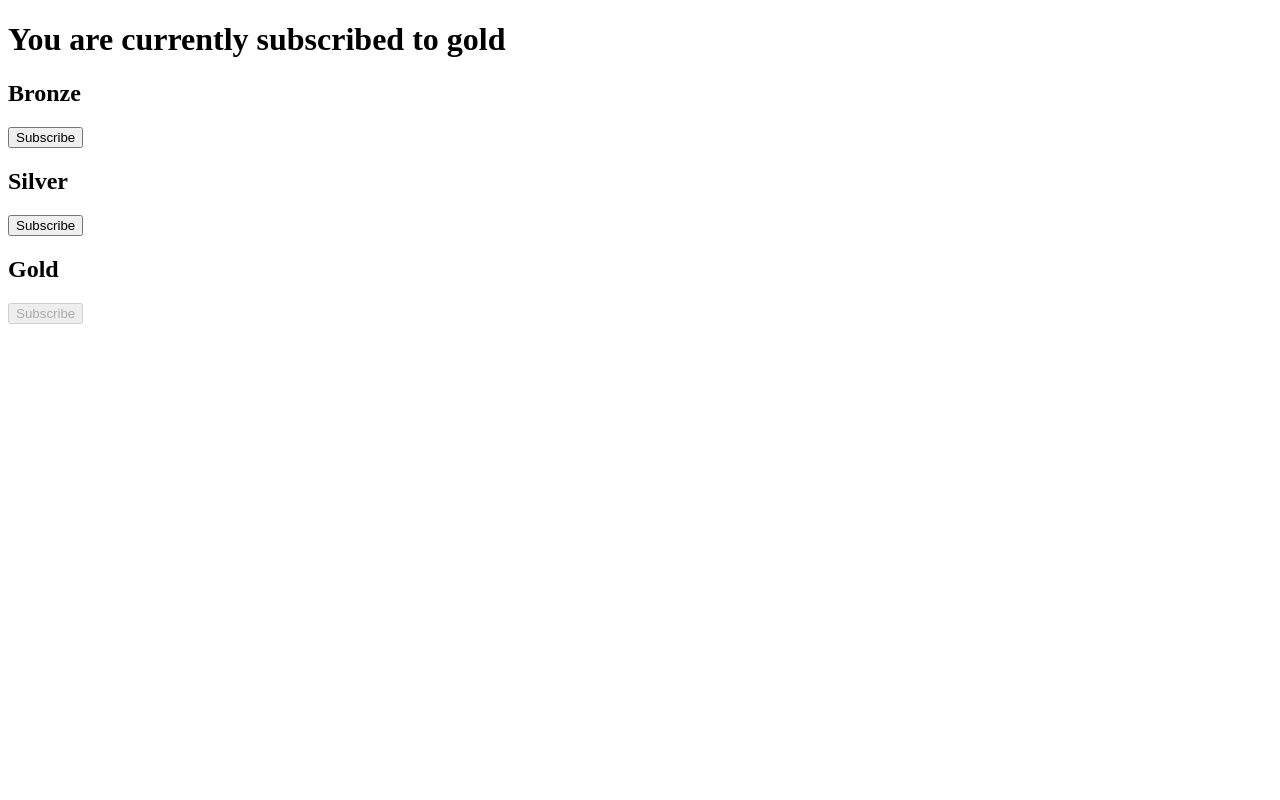
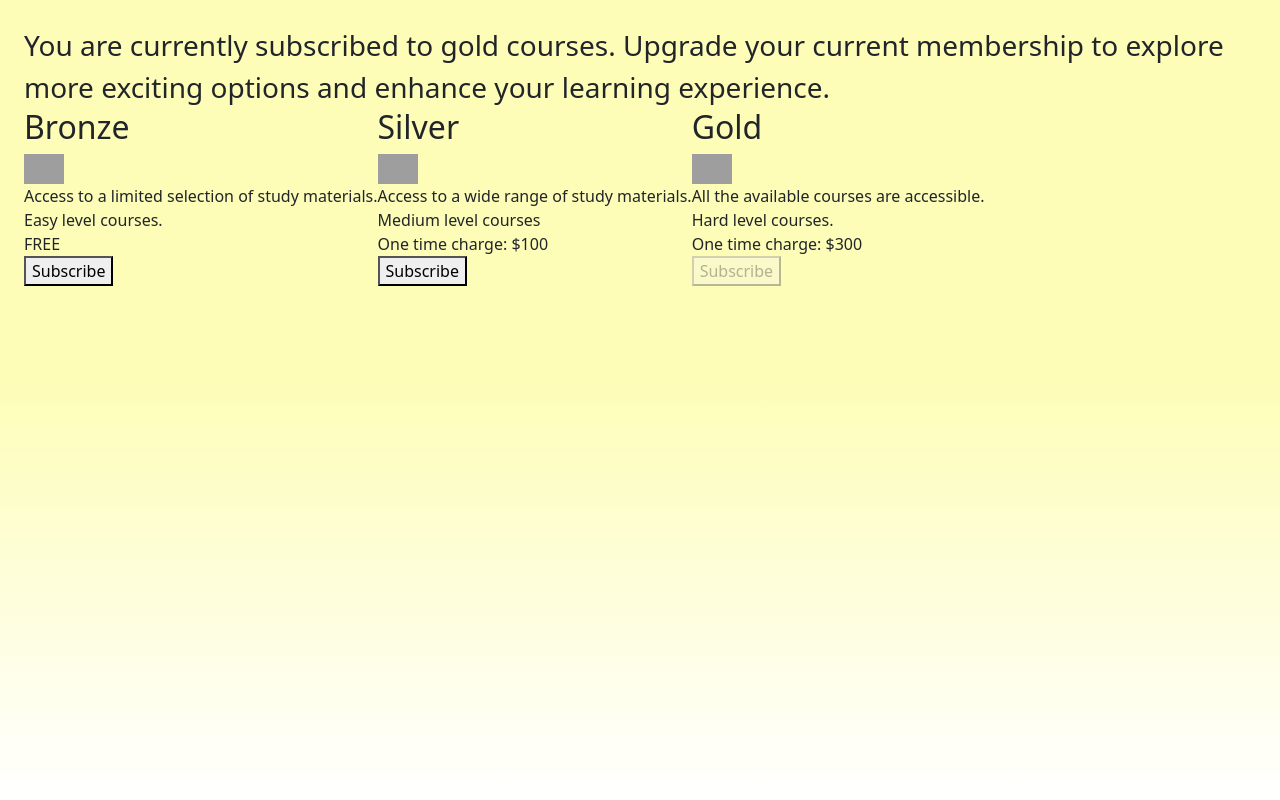
Before and after one commit to azhar9/COMP8347, a Django app: template onlinelearningapp/templates/change_membership.html in a window 1280 px wide. Run offline with Django 4.2, Linux system fonts and the light colour scheme; the template is opened without the code that fills it: values that come from a table or form of the project are taken from there, others are empty; data comes from the database, SQL or seed files in the repository; tables that the repository leaves empty hold one stand-in row (values such as "Sample post"); some libraries are stand-ins or nearby versions; grey boxes are pictures that could not be loaded.

Commit message:
added content on the membership page

```diff
--- a/onlinelearningapp/static/css/style.css
+++ b/onlinelearningapp/static/css/style.css
@@ -41,3 +41,7 @@ hr {
   margin-top: 20px; /* 3px margin on top */
   margin-bottom: 20px; /* 3px margin on bottom */
 }
+
+.membership-star {
+    width: 40px;
+}
--- a/onlinelearningapp/templates/change_membership.html
+++ b/onlinelearningapp/templates/change_membership.html
@@ -1,28 +1,44 @@
+{% load django_bootstrap5 %}
+{% load static %}
 <!DOCTYPE html>
 <html lang="en">
 <head>
     <meta charset="UTF-8">
-    <title>Membership Details</title>
-    <style>
-        .membership-option {
-            margin-bottom: 20px;
-        }
-    </style>
+    <title>Register</title>
+    {% bootstrap_css %}
+    <link href="{% static 'css/style.css' %}" rel="stylesheet">
 </head>
-<body>
-    <h1>You are currently subscribed to {{ user_profile.membership.name }}</h1>
+<body class="p-4">
+<div class="fs-3">You are currently subscribed to {{ user_profile.membership.name }} courses. Upgrade your current
+    membership to
+    explore more exciting options and enhance your learning experience.
+</div>
 
+<div class="d-flex flex-row">
     <div class="membership-option" id="bronze">
         <h2>Bronze</h2>
-        <button type="button" id="bronze-button" onclick="selectMembership('bronze')">Subscribe</button>
+        <img src="{% static 'images/Bronze-Star.png' %}" class="membership-star">
+        <div>Access to a limited selection of study materials.</div>
+        <div>Easy level courses.</div>
+        <div>FREE</div>
+        <button type="button" id="bronze-button" onclick="selectMembership('Bronze')">Subscribe</button>
     </div>
     <div class="membership-option" id="silver">
         <h2>Silver</h2>
-        <button type="button" id="silver-button" onclick="selectMembership('silver')">Subscribe</button>
+        <img src="{% static 'images/Silver-Star.png' %}" class="membership-star">
+        <div>Access to a wide range of study materials.</div>
+        <div>Medium level courses</div>
+        <div>One time charge: $100</div>
+        <button type="button" id="silver-button" onclick="selectMembership('Silver')">Subscribe</button>
     </div>
     <div class="membership-option" id="gold">
         <h2>Gold</h2>
-        <button type="button" id="gold-button" onclick="selectMembership('gold')">Subscribe</button>
+        <img src="{% static 'images/Gold-Star.png' %}" class="membership-star">
+        <div>All the available courses are accessible.</div>
+        <div>Hard level courses.</div>
+        <div>One time charge: $300</div>
+        <button type="button" id="gold-button" onclick="selectMembership('Gold')">Subscribe</button>
+    </div>
 </div>
 
 <form method="post" id="membership-form">
@@ -36,6 +52,7 @@
     {% include 'payment.html' with user=user_profile %}
 </div>
 {% endif %}
+{% bootstrap_javascript %}
 </body>
 <script>
     function selectMembership(membershipType) {
@@ -49,5 +66,10 @@
             document.getElementById(currentMembership + '-button').disabled = true;
         }
     }
+
+
+
+
+
 </script>
 </html>
```
Lines whose indentation alone changed are shown as unchanged.
